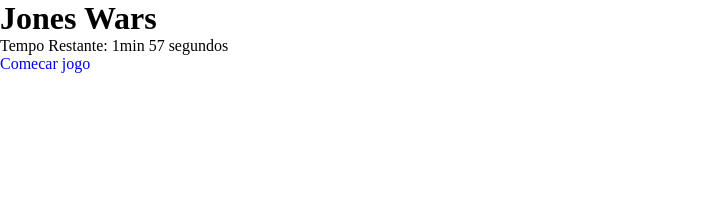
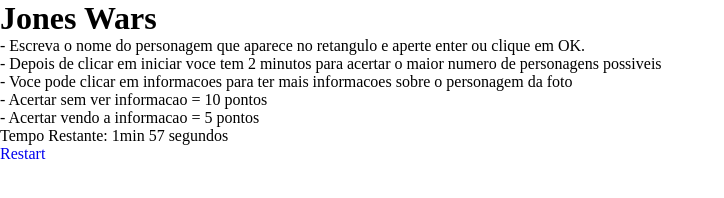
Before and after one commit to ipodjms/starwars, a plain HTML site: page index.html in a window 1280 px wide. Both pictures are taken after a click on the link "Comecar jogo". Shown: the whole page, without its empty margins (0-724 px from the left). Drawn offline with nearby package versions, Linux system fonts and the light colour scheme; no server answers.

Commit message:
terminando o jogo caso acerte tudo antes do tempo

```diff
--- a/index.html
+++ b/index.html
@@ -32,10 +32,16 @@
     <div class="container">
         <div class="header">
             <h1>Jones Wars</h1>
+            <p>- Escreva o nome do personagem que aparece no retangulo e aperte enter ou clique em OK.</p>
+            <p>- Depois de clicar em iniciar voce tem 2 minutos para acertar o maior numero de personagens possiveis</p>
+            <p>- Voce pode clicar em informacoes para ter mais informacoes sobre o personagem da foto</p>
+            <p>- Acertar sem ver informacao = 10 pontos </p>
+            <p>- Acertar vendo a informacao = 5 pontos </p>
         </div>
         <div class="content">
                 <p id="tempo"></p>
-                <a href="#" onclick="startCount();">Comecar jogo</a>
+                <a class="start" href="#" onclick="startCount();">Comecar jogo</a>
+                <a style="display: none" class="restart" href="index.html">Restart</a>
         </div>
         <div class="footer">
             <address>
--- a/js/scripts.js
+++ b/js/scripts.js
@@ -20,8 +20,6 @@ function timedCount() {
     var segundos = c%60;
     //console.log(c%60);
 
-
-    // FIX PARA EVITAR FUNCAO QUE CALCULA MIN / SEC
     $("#tempo").html("Tempo Restante: " + minutos + "min " +segundos+ " segundos");
     t = setTimeout(function(){ timedCount() }, 1000);
     if (c == 0) {
@@ -139,6 +137,7 @@ function EncontraInfoPersonagem() {
 
 
 function ComparaNomePersonagem(nome,posicao) {
+      x = 0;
 
       //console.log( $("#Personagem" + posicao).children("a"));
       //controlando o item de informacao apenas quando clicado
@@ -183,10 +182,26 @@ function ComparaNomePersonagem(nome,posicao) {
         console.log("Voce errou o nome");
     }
 
+
+    // VERIFICANDO SE O CARA NAO GANHOU ANTES DO TEMPO ACABAR ...
+    $.each( $('input:button'), function (index, value) {
+      if ($(this).attr("disabled") == "disabled") {
+        x =  x + 1;
+      }
+    });
+
+    if (x == 2) {
+        // PARANDO O TIMER PARA DAR GAME OVER
+        stopCount();
+        //FinalizaJogo();
+    }
+
 }
 
 
 function iniciaJogo() {
+    $("a.start").fadeOut(0);
+    $("a.restart").fadeIn(0);
     EncontraInfoPersonagem();
 }
 
```
